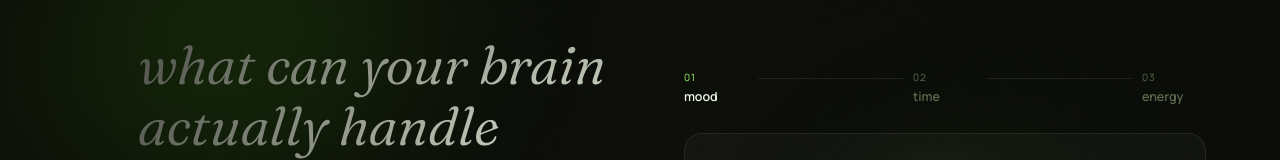
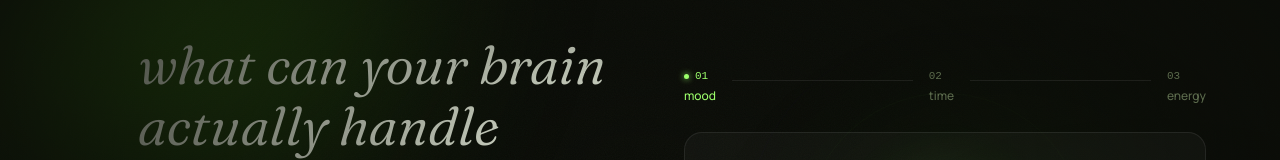
Before and after one commit to yugpokharel/Drift, a React (Vite) app in the folder frontend/: page / in a window 1280 px wide. Shown: the part 173-333 px from the top of the page. Built offline with nearby package versions, Linux system fonts and the light colour scheme.

Commit message:
progress indicator done

```diff
--- a/frontend/src/index.css
+++ b/frontend/src/index.css
@@ -553,7 +553,7 @@ body {
 /* Labeled Step Progress with connect line */
 .step-progress {
   display: flex;
-  align-items: flex-start;
+  align-items: center;
   gap: 0;
   margin-bottom: 28px;
 }
@@ -561,42 +561,53 @@ body {
 .step-progress-item {
   display: flex;
   flex-direction: column;
-  gap: 4px;
-  min-width: 64px;
+  gap: 5px;
 }
 
 .step-progress-connector {
   flex: 1;
   height: 1px;
-  background: rgba(255, 255, 255, 0.08);
-  margin: 0 10px;
-  margin-top: 8px;
-  flex-shrink: 1;
+  background: var(--border);
+  margin: 0 16px;
+  margin-top: -14px;
 }
 
 .step-progress-connector.s-completed {
-  background: rgba(124, 79, 224, 0.45);
+  background: var(--violet);
 }
 
 .step-num {
-  font-size: 10px;
-  letter-spacing: 0.1em;
-  text-transform: uppercase;
+  display: flex;
+  align-items: center;
+  font-family: monospace;
+  font-size: 11px;
   color: var(--text-lo);
   transition: color 0.3s ease;
 }
 
+.step-progress-item.s-current .step-num::before {
+  content: '';
+  display: inline-block;
+  width: 5px;
+  height: 5px;
+  border-radius: 50%;
+  background-color: var(--green);
+  margin-right: 6px;
+  box-shadow: 0 0 6px var(--green);
+}
+
 .step-label {
-  font-size: 12.5px;
-  font-weight: 600;
+  font-family: var(--font-body);
+  font-size: 12px;
+  font-weight: 500;
   color: var(--text-lo);
   transition: color 0.3s ease;
 }
 
 .step-progress-item.s-current .step-num  { color: var(--green); }
-.step-progress-item.s-current .step-label { color: var(--text-hi); }
+.step-progress-item.s-current .step-label { color: var(--green); }
 .step-progress-item.s-completed .step-num  { color: var(--violet); }
-.step-progress-item.s-completed .step-label { color: var(--text-mid); }
+.step-progress-item.s-completed .step-label { color: var(--violet); }
 
 .step-content-wrapper {
   width: 100%;
```
